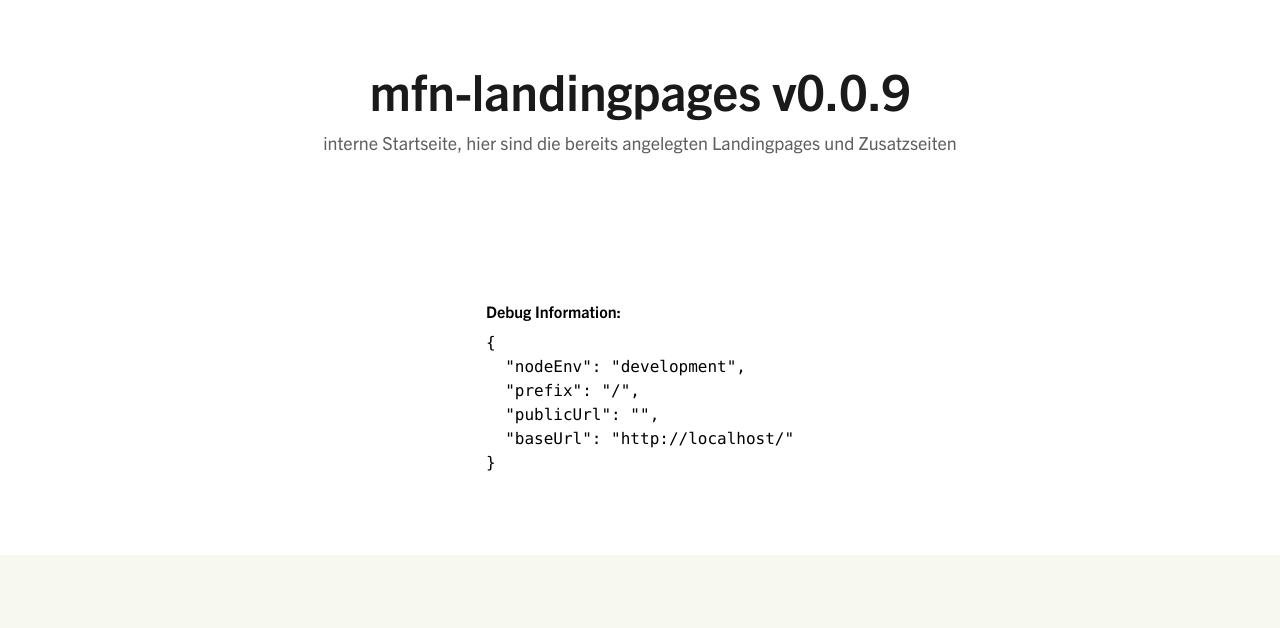
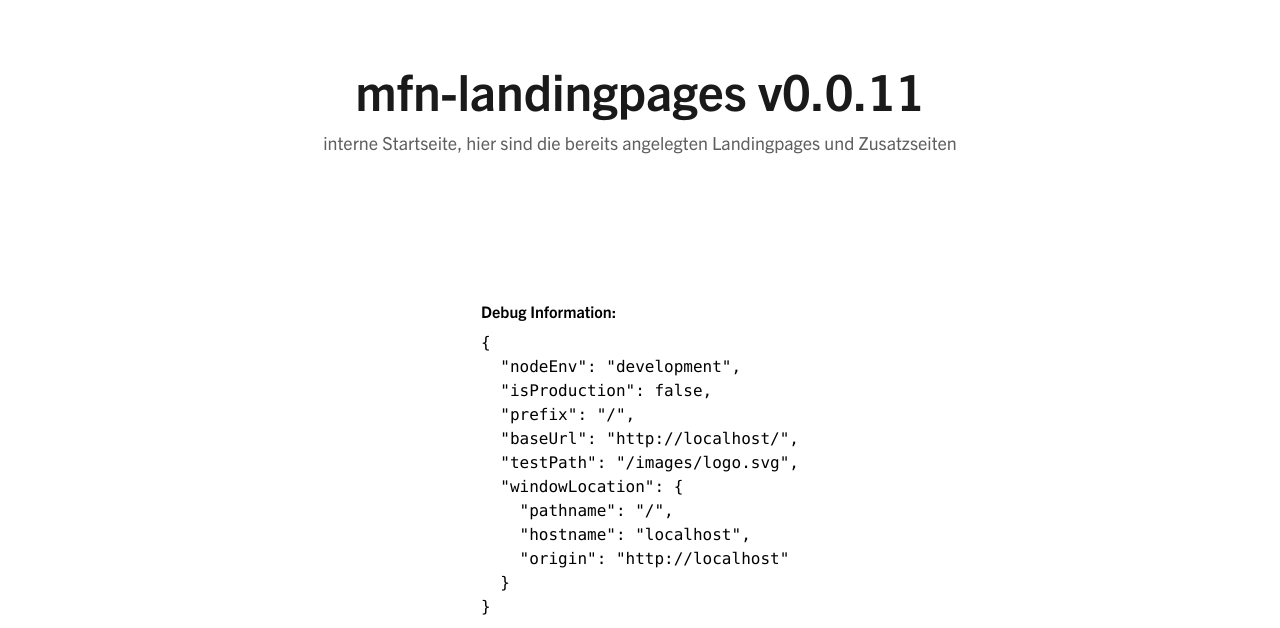
Before and after one commit to MfN-Berlin/mfn-landingpages, a Gatsby site: page / in a window 1280 px wide. Shown: the part 142-770 px from the top of the page. Built offline with nearby package versions, Linux system fonts and the light colour scheme; Gatsby itself is replaced by a stand-in of ours.

Commit message:
debugging again

```diff
--- a/gatsby-config.js
+++ b/gatsby-config.js
@@ -68,5 +68,5 @@ module.exports = {
     DEV_SSR: false,
     PRESERVE_FILE_DOWNLOAD_CACHE: false,
   },
-  pathPrefix: isProduction ? "/" : "/mfn-landingpages",
+  pathPrefix: isProduction ? "/mfn-landingpages" : "/",
 }
--- a/src/pages/index.js
+++ b/src/pages/index.js
@@ -11,10 +11,15 @@ import HeadComponent from '../components/layouts/HeadComponent'
 const IndexPage = () => {
   const debugInfo = {
     nodeEnv: process.env.NODE_ENV,
+    isProduction: process.env.NODE_ENV === 'production',
     prefix: withPrefix("/"),
-    publicUrl: process.env.PUBLIC_URL,
     baseUrl: typeof window !== 'undefined' ? window.location.href : '',
-    pathPrefix: process.env.PATH_PREFIX,
+    testPath: withPrefix("/images/logo.svg"),
+    windowLocation: typeof window !== 'undefined' ? {
+      pathname: window.location.pathname,
+      hostname: window.location.hostname,
+      origin: window.location.origin
+    } : null,
   }
 
   return (
@@ -28,7 +33,7 @@ const IndexPage = () => {
 
         <Section backgroundColor="bg-white" columns={1}>
           <CardText
-            headline="mfn-landingpages v0.0.9"
+            headline="mfn-landingpages v0.0.11"
             headlineStyle="h1"
             body="interne Startseite, hier sind die bereits angelegten Landingpages und Zusatzseiten"
             spacing="wide"
```
